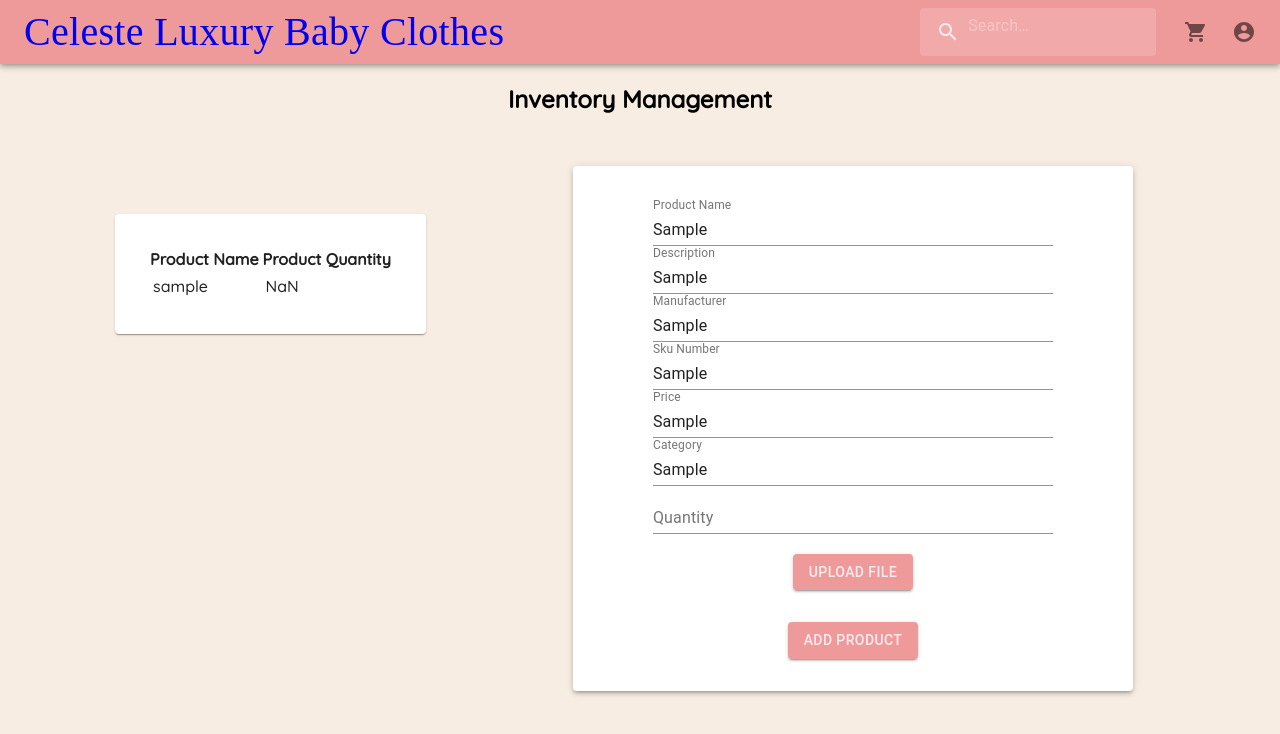
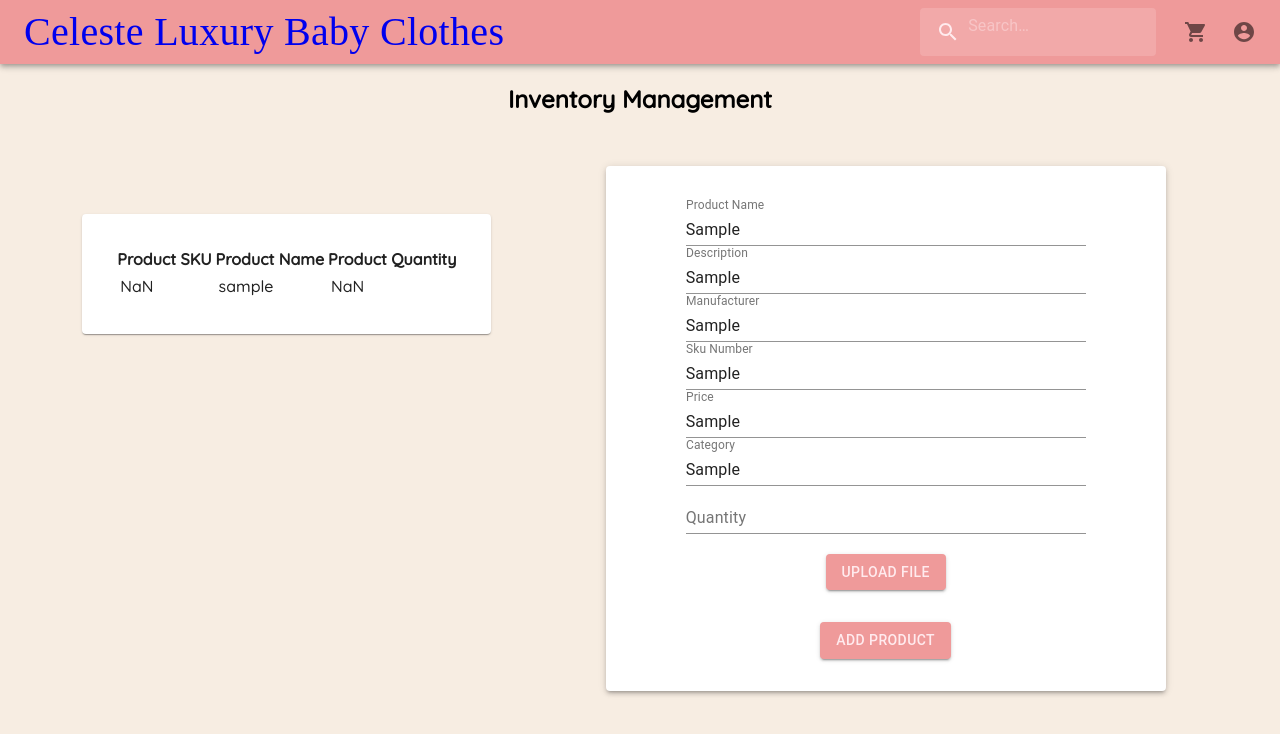
Before and after one commit to TEKcamp-Fab-5/capstone-3, a React (Create React App) app in the folder frontend/: page /inventory in a window 1280 px wide. Both pictures are taken after typing "Sample", "Sample", "Sample", "Sample", "Sample", "Sample" into the empty fields and a click on the button "ADD PRODUCT". Shown: the top 734 px of the page. Built offline with nearby package versions, Linux system fonts and the light colour scheme; no server answers; a web font is replaced by a local one.

Commit message:
added inventory management table column: SKU

```diff
--- a/frontend/src/components/admin/InventoryView.js
+++ b/frontend/src/components/admin/InventoryView.js
@@ -3,6 +3,16 @@ import Paper from "@material-ui/core/Paper";
 
 export default function InventoryView(props) {
     const { products, setProducts } = props;
+
+    const displayListOfProductSerial = products.map(product => {
+        return (
+            <div>
+                <tr>
+                    <td>{product.sku}</td>
+                </tr>
+            </div>
+        )
+    })
 
     const displayListOfProductName = products.map(product => {
         return (
@@ -28,9 +38,11 @@ export default function InventoryView(props) {
             <Paper style={{ padding: "2rem" }}>
                 <table>
                     <tr>
+                        <th>Product SKU</th>
                         <th>Product Name</th>
                         <th>Product Quantity</th>
                     </tr>
+                    <td>{displayListOfProductSerial}</td>
                     <td>{displayListOfProductName}</td>
                     <td>{displayListOfProductQuantity}</td>
                 </table>
```
